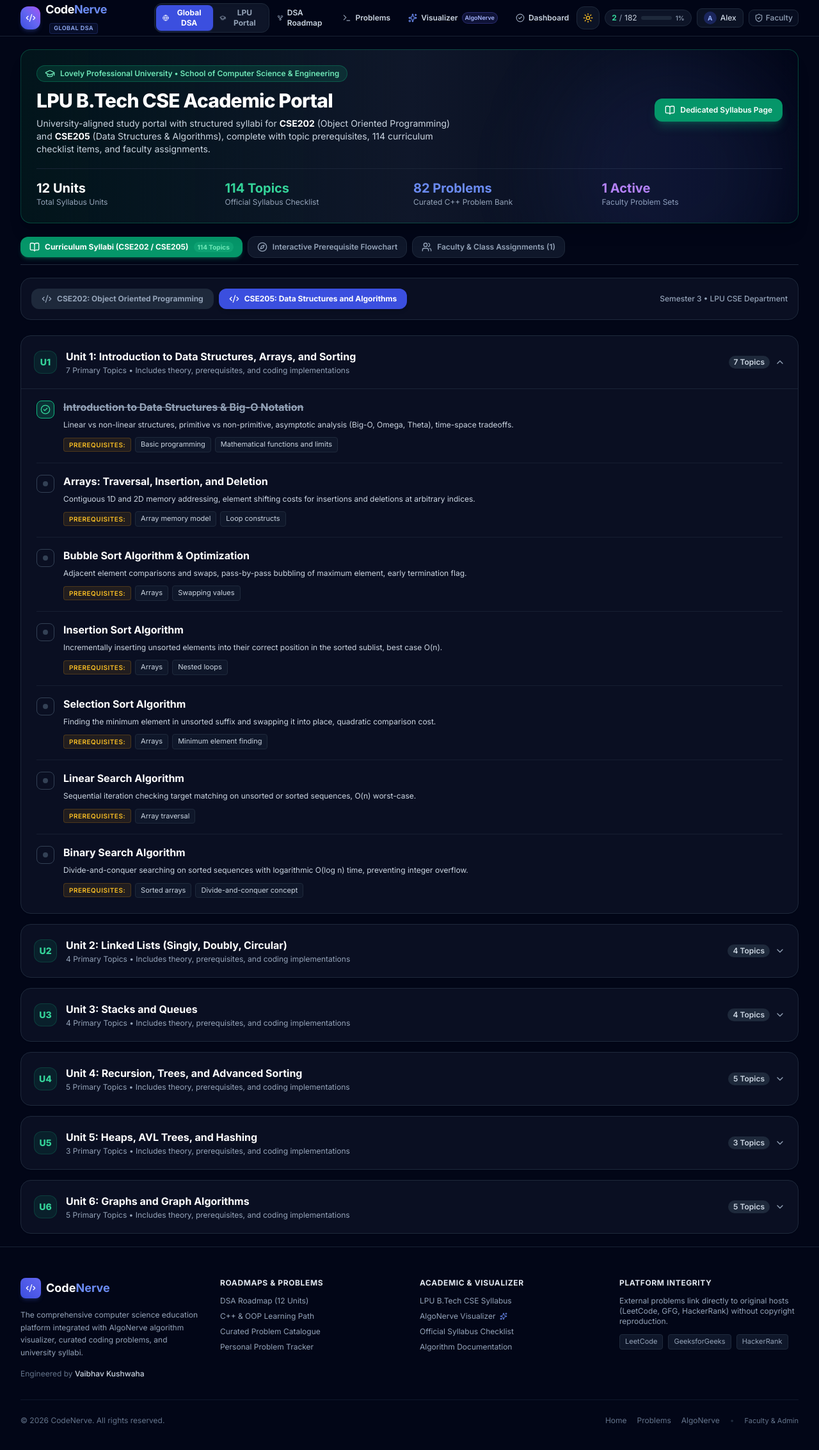
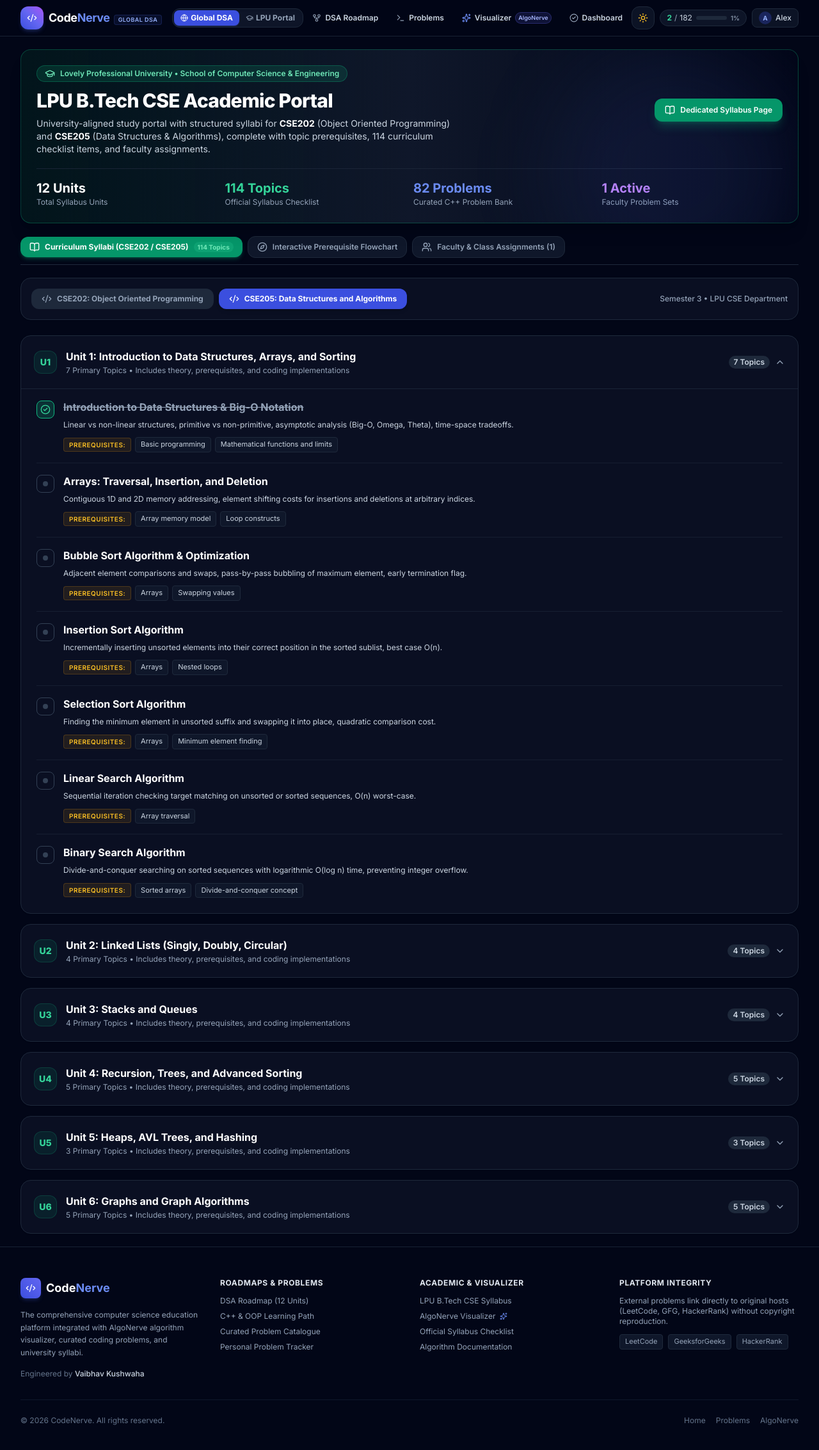
Before and after one commit to ProfessorAuggie/CodeNerve, a React (Vite) app: page /lpu in a window 1280 px wide. Shown: the top 2266 px of the page at 64% size. Built offline with nearby package versions, Linux system fonts and the light colour scheme.

Commit message:
Hide admin portal links from public navbar and footer

```diff
--- a/src/components/layout/Footer.tsx
+++ b/src/components/layout/Footer.tsx
@@ -63,8 +63,6 @@
           <Link to="/" className="hover:text-slate-900 dark:hover:text-slate-300 transition">Home</Link>
           <Link to="/problems" className="hover:text-slate-900 dark:hover:text-slate-300 transition">Problems</Link>
           <a href="https://algonerve.vercel.app" target="_blank" rel="noopener noreferrer" className="hover:text-slate-900 dark:hover:text-slate-300 transition">AlgoNerve</a>
-          <span className="text-slate-300 dark:text-slate-800">•</span>
-          <Link to="/admin" className="text-slate-500 hover:text-purple-600 dark:hover:text-purple-400 transition text-[11px]">Faculty & Admin</Link>
         </div>
       </div>
     </footer>
--- a/src/components/layout/Navbar.tsx
+++ b/src/components/layout/Navbar.tsx
@@ -192,19 +192,17 @@
             <span className="hidden md:inline font-medium">{user.name.split(' ')[0]}</span>
           </Link>
 
-          {/* Discreet Faculty / Admin Access Link */}
-          <Link
-            to="/admin"
-            className={`flex items-center gap-1 rounded-lg border px-2 py-1 text-xs font-medium transition ${
-              isAdminAuthenticated
-                ? 'bg-purple-100 dark:bg-purple-950/40 border-purple-300 dark:border-purple-800/60 text-purple-700 dark:text-purple-300 hover:bg-purple-200 dark:hover:bg-purple-900/50'
-                : 'border-slate-200 dark:border-slate-800 bg-white dark:bg-slate-900/50 text-slate-600 dark:text-slate-400 hover:text-slate-900 dark:hover:text-slate-200 hover:bg-slate-100 dark:hover:bg-slate-800'
-            }`}
-            title="Faculty & Instructor Admin Portal (Restricted)"
-          >
-            <ShieldCheck className={`h-3.5 w-3.5 ${isAdminAuthenticated ? 'text-purple-600 dark:text-purple-400' : 'text-slate-400'}`} />
-            <span className="hidden xl:inline">{isAdminAuthenticated ? 'Admin' : 'Faculty'}</span>
-          </Link>
+          {/* Admin Access Link (Only visible when authenticated) */}
+          {isAdminAuthenticated && (
+            <Link
+              to="/admin"
+              className="flex items-center gap-1 rounded-lg border border-purple-300 dark:border-purple-800/60 bg-purple-100 dark:bg-purple-950/40 px-2 py-1 text-xs font-medium text-purple-700 dark:text-purple-300 hover:bg-purple-200 dark:hover:bg-purple-900/50 transition"
+              title="Faculty & Instructor Admin Portal (Restricted)"
+            >
+              <ShieldCheck className="h-3.5 w-3.5 text-purple-600 dark:text-purple-400" />
+              <span className="hidden xl:inline">Admin</span>
+            </Link>
+          )}
 
           {/* Mobile hamburger menu toggle */}
           <button
```
